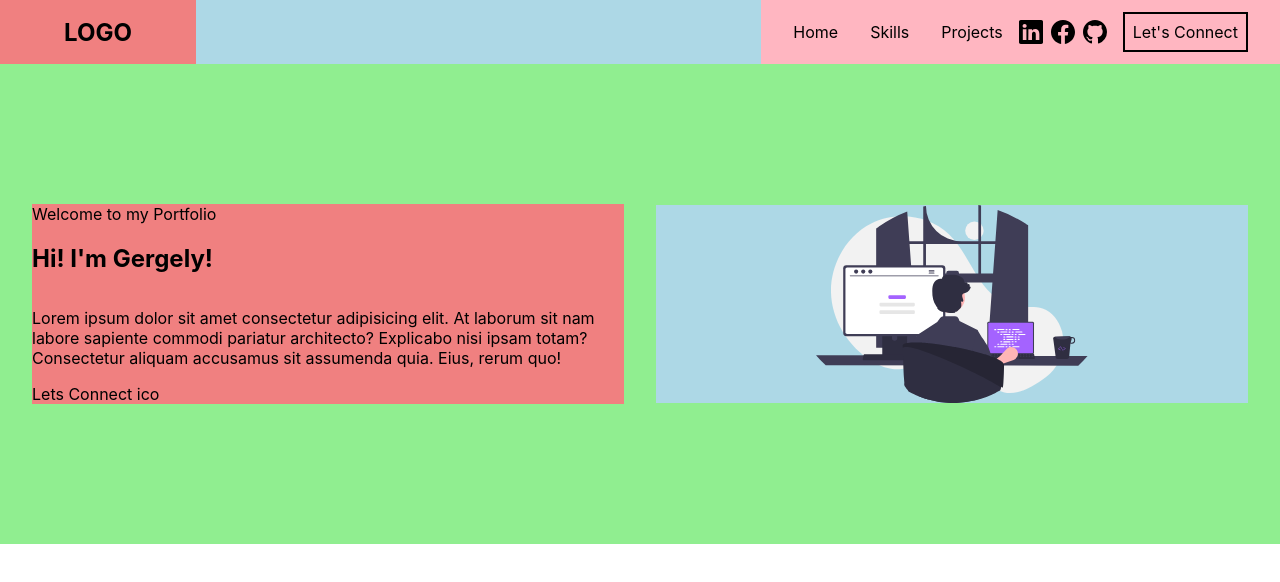
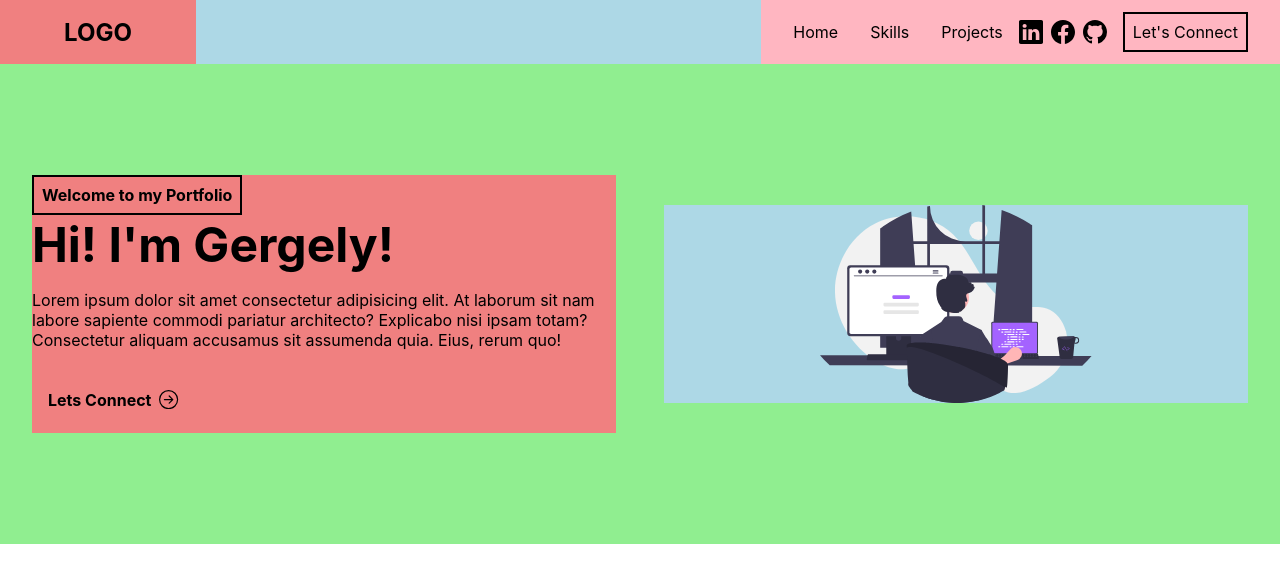
Before and after one commit to gimesi13/React-Portfolio, a React (Create React App) app in the folder react-portfolio-gergely/: page / in a window 1280 px wide. Shown: the top 582 px of the page. Built offline with nearby package versions, Linux system fonts and the light colour scheme.

Commit message:
Final fixes for the Home component's frame

```diff
--- a/react-portfolio-gergely/src/Components/Home.jsx
+++ b/react-portfolio-gergely/src/Components/Home.jsx
@@ -1,11 +1,12 @@
 import React from "react";
 import programmer from "./Pictures/undraw_programming_re_kg9v.svg";
+import { BsArrowRightCircle } from "react-icons/bs";
 
 function Home() {
   return (
     <section className="banner" id="home">
       <div className="home-left">
-        <div>Welcome to my Portfolio</div>
+        <div className="home-left-welcome">Welcome to my Portfolio</div>
         <h1>Hi! I'm Gergely!</h1>
         <p>
           Lorem ipsum dolor sit amet consectetur adipisicing elit. At laborum
@@ -13,7 +14,9 @@ function Home() {
           ipsam totam? Consectetur aliquam accusamus sit assumenda quia. Eius,
           rerum quo!
         </p>
-        <div>Lets Connect ico</div>
+        <div className="home-left-connect">
+          Lets Connect <BsArrowRightCircle className="right-arrow-svg" />
+        </div>
       </div>
       <div className="home-right">
         <img className="programmer-svg" src={programmer} alt="programmer" />
--- a/react-portfolio-gergely/src/Components/Styles/_Home.scss
+++ b/react-portfolio-gergely/src/Components/Styles/_Home.scss
@@ -3,14 +3,16 @@
 .banner {
   @include flexCenter;
   padding-top: $navbarHeight;
-  padding-right: 2rem;
-  padding-left: 2rem;
-  gap: 2rem;
+  padding-right: 1rem;
+  padding-left: 1rem;
+  gap: 1rem;
+
   /* this is just for now */
   min-height: 30rem;
   /* this is just for now */
   background: lightgreen;
 
+  /*//// LEFT SECTION ////*/
   .home-left {
     background: lightcoral;
     @include flexCenter;
@@ -18,12 +20,39 @@
     align-items: flex-start;
     height: 100%;
     width: 100%;
+    margin: 1rem;
+
+    .home-left-welcome {
+      border: 2px solid black;
+      padding: 0.5rem;
+      font-weight: bold;
+    }
+
+    h1 {
+      font-size: 3rem;
+      margin: 0;
+    }
+
+    .home-left-connect {
+      @include flexCenter;
+      padding: 1rem;
+      font-weight: bold;
+
+      .right-arrow-svg {
+        margin: 0.5rem;
+        font-size: 1.2rem;
+      }
+    }
   }
+
+  /*//// RIGHT SECTION ////*/
   .home-right {
     background: lightblue;
     @include flexCenter;
     height: 100%;
     width: 100%;
+    margin: 1rem;
+
     .programmer-svg {
       width: 17rem;
     }
@@ -32,8 +61,5 @@
 @media (max-width: 576px) {
   .banner {
     flex-direction: column;
-    gap: 2rem;
-    padding-right: 2rem;
-    padding-left: 2rem;
   }
 }
--- a/react-portfolio-gergely/src/Components/Styles/style.scss
+++ b/react-portfolio-gergely/src/Components/Styles/style.scss
@@ -3,10 +3,9 @@
 @import "./Home";
 
 body {
-  display: flex;
-  justify-content: center;
-  align-items: center;
+  width: 100%;
   margin: 0;
+
   font-family: -apple-system, BlinkMacSystemFont, "Segoe UI", "Roboto", "Oxygen",
     "Ubuntu", "Cantarell", "Fira Sans", "Droid Sans", "Helvetica Neue",
     sans-serif;
@@ -15,6 +14,5 @@ body {
 }
 
 .App {
-  width: 100vw;
-  height: 100%;
+  width: 100%;
 }
--- a/react-portfolio-gergely/src/Components/css/style.css
+++ b/react-portfolio-gergely/src/Components/css/style.css
@@ -213,13 +213,15 @@
       -ms-flex-align: center;
           align-items: center;
   padding-top: 4em;
-  padding-right: 2rem;
-  padding-left: 2rem;
-  gap: 2rem;
+  padding-right: 1rem;
+  padding-left: 1rem;
+  gap: 1rem;
   /* this is just for now */
   min-height: 30rem;
   /* this is just for now */
   background: lightgreen;
+  /*//// LEFT SECTION ////*/
+  /*//// RIGHT SECTION ////*/
 }
 .banner .home-left {
   background: lightcoral;
@@ -241,6 +243,33 @@
           align-items: flex-start;
   height: 100%;
   width: 100%;
+  margin: 1rem;
+}
+.banner .home-left .home-left-welcome {
+  border: 2px solid black;
+  padding: 0.5rem;
+  font-weight: bold;
+}
+.banner .home-left h1 {
+  font-size: 3rem;
+  margin: 0;
+}
+.banner .home-left .home-left-connect {
+  display: -webkit-box;
+  display: -ms-flexbox;
+  display: flex;
+  -webkit-box-pack: center;
+      -ms-flex-pack: center;
+          justify-content: center;
+  -webkit-box-align: center;
+      -ms-flex-align: center;
+          align-items: center;
+  padding: 1rem;
+  font-weight: bold;
+}
+.banner .home-left .home-left-connect .right-arrow-svg {
+  margin: 0.5rem;
+  font-size: 1.2rem;
 }
 .banner .home-right {
   background: lightblue;
@@ -255,6 +284,7 @@
           align-items: center;
   height: 100%;
   width: 100%;
+  margin: 1rem;
 }
 .banner .home-right .programmer-svg {
   width: 17rem;
@@ -266,21 +296,10 @@
     -webkit-box-direction: normal;
         -ms-flex-direction: column;
             flex-direction: column;
-    gap: 2rem;
-    padding-right: 2rem;
-    padding-left: 2rem;
   }
 }
 body {
-  display: -webkit-box;
-  display: -ms-flexbox;
-  display: flex;
-  -webkit-box-pack: center;
-      -ms-flex-pack: center;
-          justify-content: center;
-  -webkit-box-align: center;
-      -ms-flex-align: center;
-          align-items: center;
+  width: 100%;
   margin: 0;
   font-family: -apple-system, BlinkMacSystemFont, "Segoe UI", "Roboto", "Oxygen", "Ubuntu", "Cantarell", "Fira Sans", "Droid Sans", "Helvetica Neue", sans-serif;
   -webkit-font-smoothing: antialiased;
@@ -288,6 +307,5 @@ body {
 }
 
 .App {
-  width: 100vw;
-  height: 100%;
+  width: 100%;
 }/*# sourceMappingURL=style.css.map */
```
Also changed, not shown: 1 other file (tests, documents, lock files or other folders).
